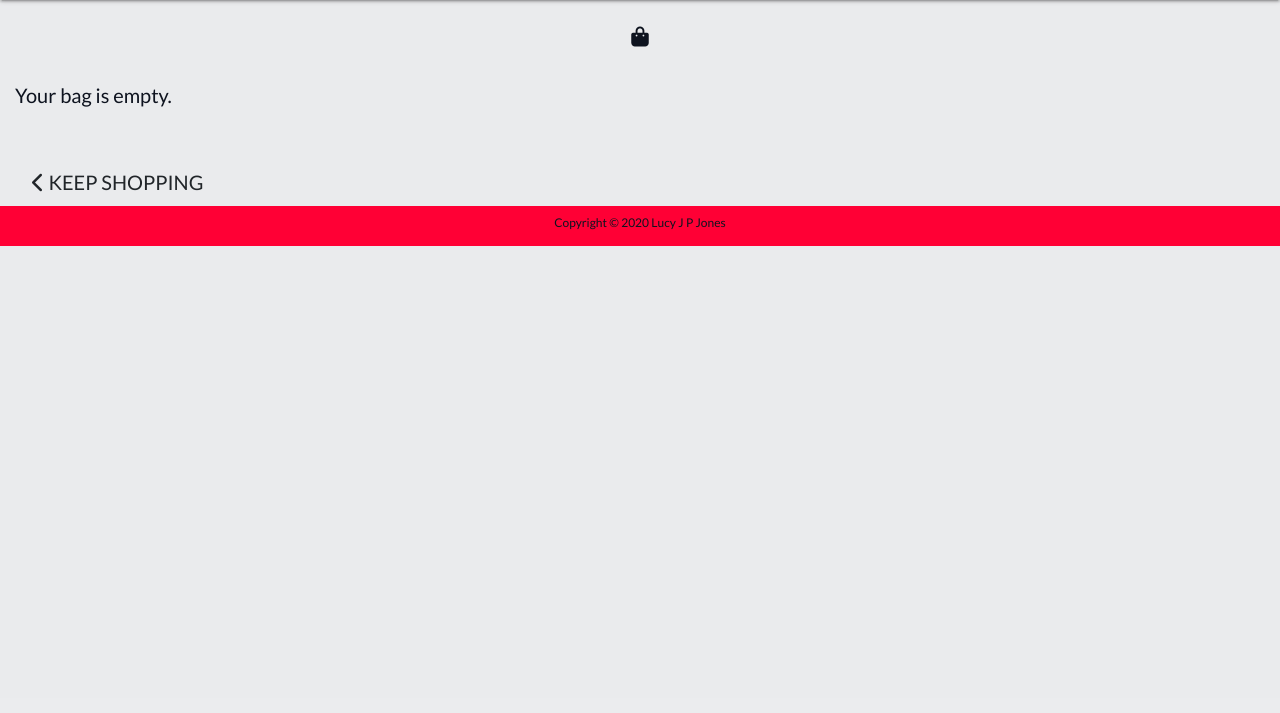
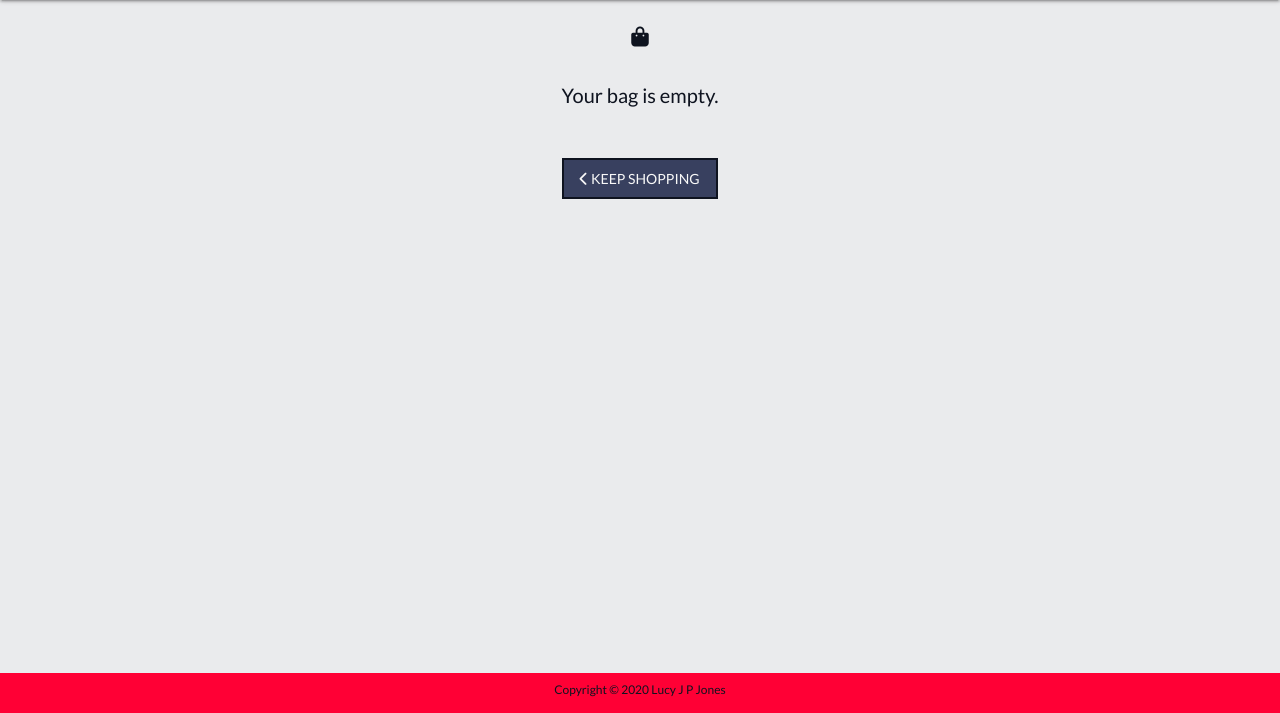
Before and after one commit to Lucyjpjones/lj-fscr, a Django app: template bag/templates/bag/bag.html in a window 1280 px wide. Shown: the part 102-815 px from the top of the page. Before the commit the page ends 348 px from the top, so only its background shows below. Run offline with Django 3.2, Linux system fonts and the light colour scheme; the template is opened without the code that fills it, so the values that code supplies are empty; some libraries are stand-ins or nearby versions.

Commit message:
css added for empty bag page

```diff
--- a/bag/templates/bag/bag.html
+++ b/bag/templates/bag/bag.html
@@ -102,7 +102,7 @@
                     </div>
                 {% else %}
                     <p class="lead mb-5">Your bag is empty.</p>
-                    <a href="{% url 'products' %}" class="btn btn-outline-black rounded-0 btn-lg">
+                    <a href="{% url 'products' %}" class="btn ks-btn rounded-0 btn-lg">
                         <span class="icon">
                             <i class="fas fa-chevron-left"></i>
                         </span>
--- a/static/css/base.css
+++ b/static/css/base.css
@@ -32,10 +32,6 @@ footer h6 {
 .content-container {
     margin-right: auto;
     margin-left: auto;
-}
-
-.sm-content-container {
-    height: calc(100vh - 87.53px);
 }
 
 /* ---------- General */
@@ -170,7 +166,8 @@ header {
 
 /* Sidenav */
 .wrapper {
-  display: block;
+  display: flex;
+  min-height: calc(100vh - 127.53px);
 }
 
 #sidebar.active {
@@ -261,12 +258,14 @@ header {
     background-color: #38405F;
     border: solid 2px #0E131F;
     color: #f8f8f8;
+    font-size: 14px;
 }
 
 .add-btn {
     background-color: #FF0035;
     border: solid 2px #0E131F;
     color: #f8f8f8;
+    font-size: 14px;
 }
 
 /* ------------------------------- bootstrap toasts */
@@ -343,7 +342,7 @@ header {
 
 @media only screen and (max-width: 600px) {
   .home-view {
-    height: calc(100vh - 87.53px);
+    height: calc(100vh - 127.53px);
     height: calc(var(--vh, 1vh) * (100vh - 87.53px))
   }
 
```
